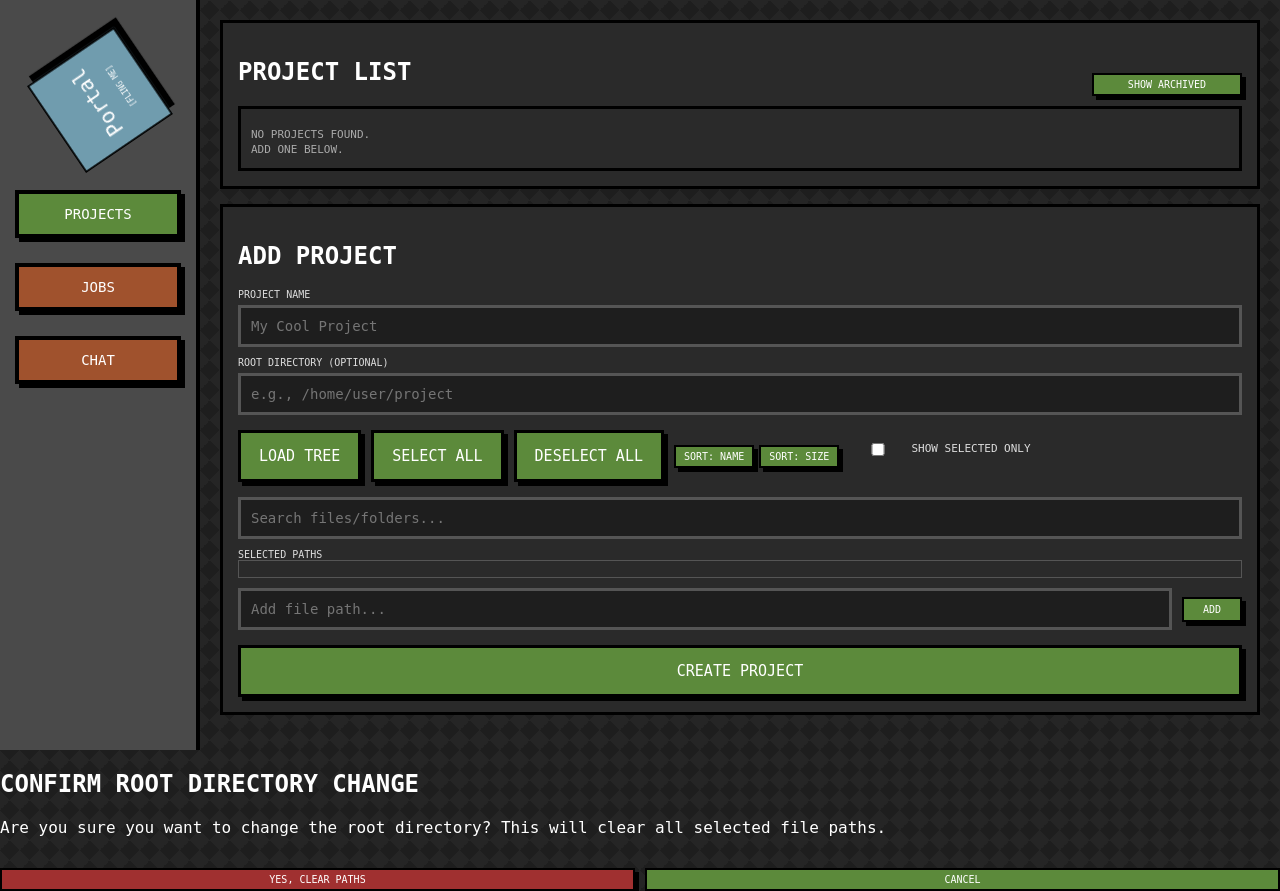
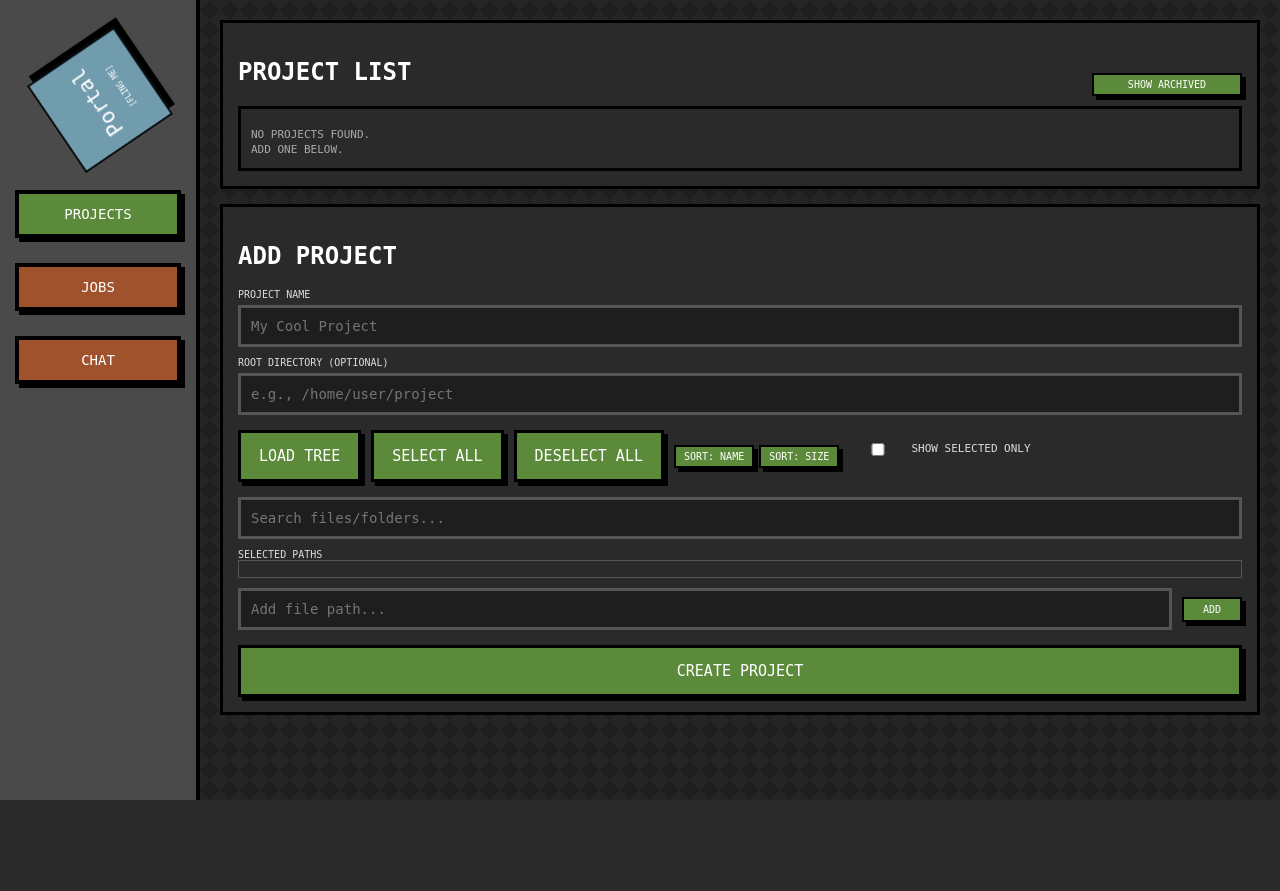
Before and after one commit to dmsweetser/AI-Builder, a Flask app: page / in a window 1280 px wide. After the commit the page ends 800 px from the top, so only its background shows below. Run offline with Flask 3, Linux system fonts and the light colour scheme; data that the repository does not hold is empty; some libraries are stand-ins or nearby versions.

Commit message:
UI fixes

```diff
--- a/templates/index.html
+++ b/templates/index.html
@@ -695,6 +695,30 @@
             z-index: 9998;
             pointer-events: none;
             display: none;
+        }
+
+        .modal {
+            display: none;
+            position: fixed;
+            z-index: 10001;
+            left: 0;
+            top: 0;
+            width: 100%;
+            height: 100%;
+            overflow: auto;
+            background-color: rgba(0,0,0,0.5);
+            justify-content: center;
+            align-items: center;
+        }
+        .modal-content {
+            background-color: var(--dark-bg);
+            border: 4px solid #000;
+            padding: 20px;
+            border-radius: 4px;
+            box-shadow: 8px 8px 0px #000;
+            max-width: 500px;
+            width: 90%;
+            text-align: center;
         }
 
         #win-message {
@@ -1059,9 +1083,11 @@
 
             list.innerHTML = '';
 
-            let items = [];
-            if (queueData.running) {
-                items.push({
+            let items = history.slice(0, 20);
+            const historyIds = new Set(items.map(i => i.job_id));
+
+            if (queueData.running && !historyIds.has(queueData.running.job_id)) {
+                items.unshift({
                     job_id: queueData.running.job_id,
                     project_id: queueData.running.project_id,
                     project_name: 'Running',
@@ -1071,6 +1097,7 @@
                 });
             }
             queueData.queue.forEach(j => {
+                if (!historyIds.has(j.job_id)) {
                     items.push({
                         job_id: j.job_id,
                         project_id: j.project_id,
@@ -1079,8 +1106,8 @@
                         instructions: '',
                         error: null
                     });
-            });
-            items = items.concat(history.slice(0, 20));
+                }
+            });
 
             if (!items.length) {
                 list.innerHTML = '<div class="note">NO JOBS FOUND.</div>';
@@ -1697,14 +1724,14 @@
         }
 
         function updateSelectedPatterns() {
-            const checkboxes = document.querySelectorAll('#file-tree-container input[type="checkbox"]:checked');
             const container = document.getElementById('selected-paths-container');
             if (!container) return;
 
-            container.innerHTML = '';
-            const paths = Array.from(checkboxes).map(cb => cb.dataset.path);
-
-            paths.forEach(path => {
+            const currentPaths = Array.from(container.children).map(el => el.dataset.path);
+            const checkboxes = document.querySelectorAll('#file-tree-container input[type="checkbox"]:checked');
+            const pathsToAdd = Array.from(checkboxes).map(cb => cb.dataset.path).filter(p => !currentPaths.includes(p));
+
+            pathsToAdd.forEach(path => {
                 const pathItem = document.createElement('div');
                 pathItem.className = 'path-item';
                 pathItem.dataset.path = path;
@@ -1729,14 +1756,14 @@
         }
 
         function detailsUpdateSelectedPatterns() {
-            const checkboxes = document.querySelectorAll('#details-file-tree-container input[type="checkbox"]:checked');
             const container = document.getElementById('details-selected-paths-container');
             if (!container) return;
 
-            container.innerHTML = '';
-            const paths = Array.from(checkboxes).map(cb => cb.dataset.path);
-
-            paths.forEach(path => {
+            const currentPaths = Array.from(container.children).map(el => el.dataset.path);
+            const checkboxes = document.querySelectorAll('#details-file-tree-container input[type="checkbox"]:checked');
+            const pathsToAdd = Array.from(checkboxes).map(cb => cb.dataset.path).filter(p => !currentPaths.includes(p));
+
+            pathsToAdd.forEach(path => {
                 addPathToDetailsList(path);
             });
 
```
Lines whose indentation alone changed are shown as unchanged.
